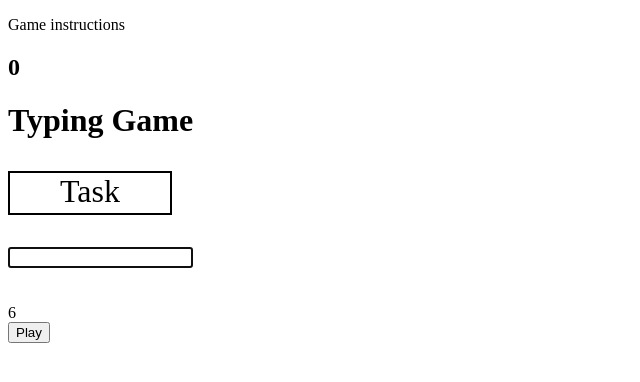
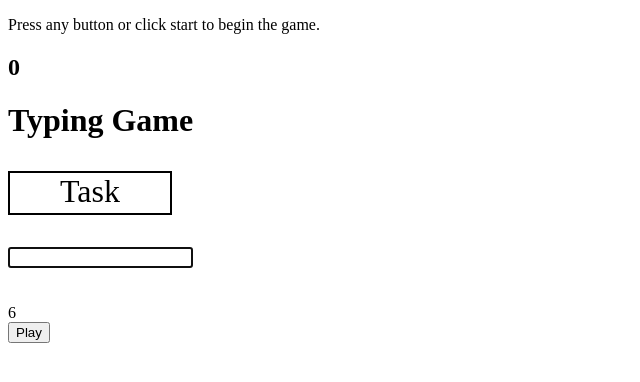
Before and after one commit to weskeiser/Typing-Game, a React (Create React App) app: page / in a window 1280 px wide. Shown: the top 382 px of the page, without its empty margins (0-640 px from the left). Built offline with nearby package versions, Linux system fonts and the light colour scheme.

Commit message:
progress backup

```diff
--- a/src/App.tsx
+++ b/src/App.tsx
@@ -21,7 +21,6 @@ function App() {
   const [taskTimer, setTaskTimer] = useState(6);
   const [timeRemaining, setTimeRemaining] = useState(taskTimer);
   const [intervalId, setIntervalId] = useState(0);
-  const [currentlyPlaying, setCurrentlyPlaying] = useState(false);
   const [gameStatus, setGameStatus] = useState('');
 
   // Refs
@@ -44,12 +43,7 @@ function App() {
 
   return (
     <>
-      <StatusMessage
-        timeRemaining={timeRemaining}
-        intervalId={intervalId}
-        taskTimer={taskTimer}
-        gameStatus={gameStatus}
-      />
+      <StatusMessage gameStatus={gameStatus} progress={progress} />
       <ProgressDisplay progress={progress} />
       <h1>Typing Game</h1>
       <TaskDisplay currentTask={displayText} />
@@ -75,8 +69,6 @@ function App() {
         setTimeRemaining={setTimeRemaining}
         intervalId={intervalId}
         setIntervalId={setIntervalId}
-        currentlyPlaying={currentlyPlaying}
-        setCurrentlyPlaying={setCurrentlyPlaying}
         setGameStatus={setGameStatus}
         gameStatus={gameStatus}
       />
--- a/src/modules/StatusMessage/StatusMessage.tsx
+++ b/src/modules/StatusMessage/StatusMessage.tsx
@@ -1,14 +1,12 @@
-const StatusMessage = ({
-  timeRemaining,
-  intervalId,
-  taskTimer,
-  gameStatus,
-}) => {
+const StatusMessage = ({ gameStatus, progress }) => {
   const statusHandler = () => {
-    // if (timeRemaining === taskTimer && !intervalId) {
-    //   return 'Game instructions';
-    // }
-    return gameStatus === 'Over' ? 'Results' : 'Game instructions';
+    const resultMessage = `Congratulations! You scored ${progress} which is ${
+      progress * 4
+    } characters per minute.`;
+
+    const instructions = 'Press any button or click start to begin the game.';
+
+    return gameStatus === 'Over' ? resultMessage : instructions;
   };
 
   return <p>{statusHandler()}</p>;
--- a/src/modules/TimerButton/TimerButton.tsx
+++ b/src/modules/TimerButton/TimerButton.tsx
@@ -16,8 +16,6 @@ const TimerButton = ({
   setTimeRemaining,
   intervalId,
   setIntervalId,
-  currentlyPlaying,
-  setCurrentlyPlaying,
   setGameStatus,
   gameStatus,
 }) => {
```
Also changed, not shown: src/modules/StartButton/StartButton.tsx (added).
